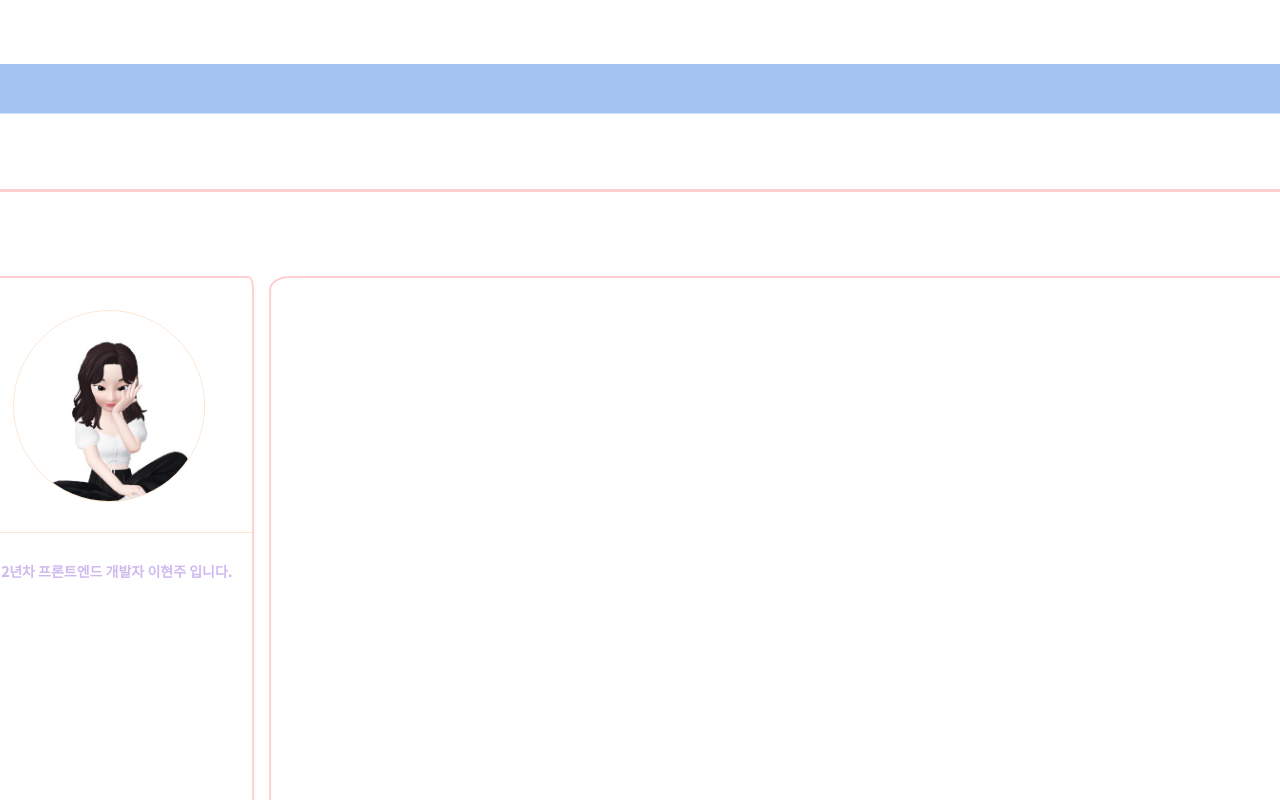
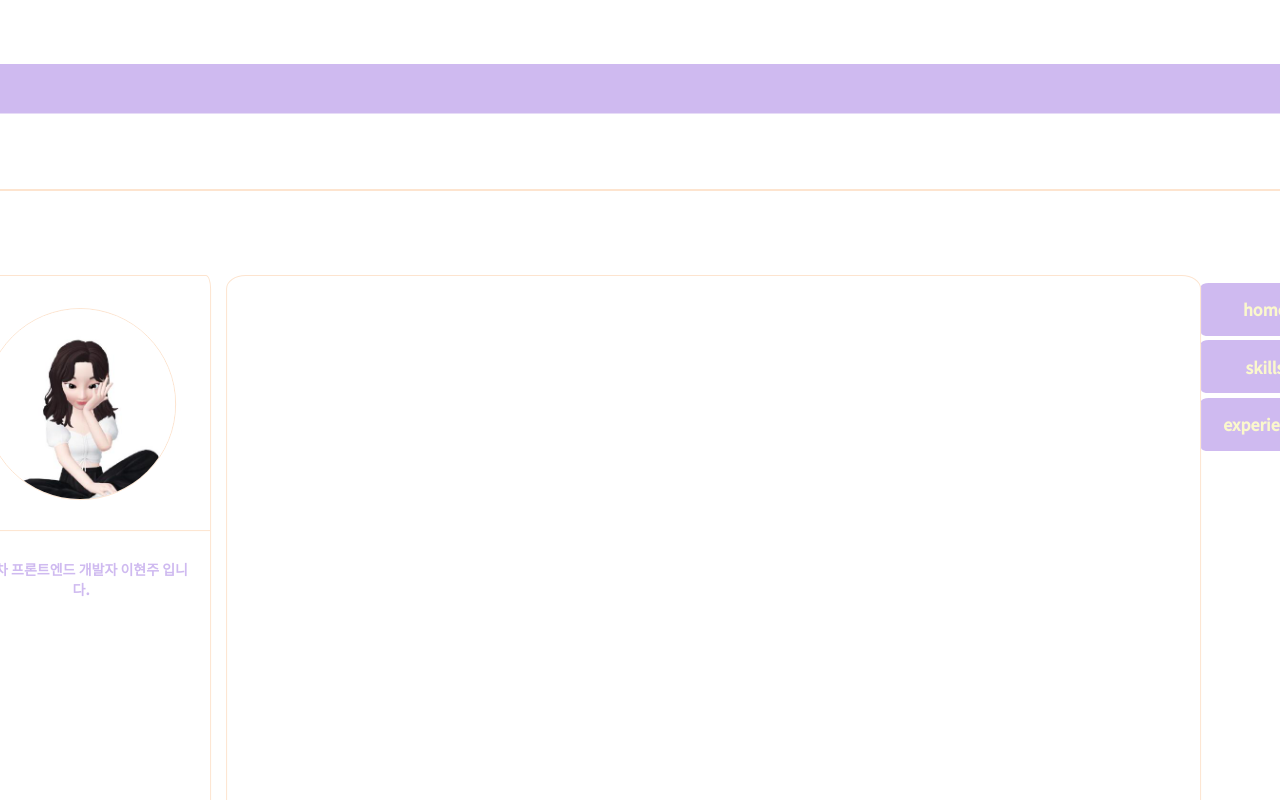
Before and after one commit to madisonrubylee/madison-blog-pure, a Next.js app: page / in a window 1280 px wide. Shown: the top 800 px of the page. Built offline with nearby package versions, Linux system fonts and the light colour scheme.

Commit message:
css 수정, 메뉴 추가

```diff
--- a/components/contents/content.module.css
+++ b/components/contents/content.module.css
@@ -4,5 +4,36 @@
     margin-left: 15px;
     background-color:white;
     border-radius: 2%;
-    border: 2px solid #FFCFD2;
+    border: 1px solid #fde4cf;
 }
+
+.tabs {
+    /* height: 100%; */
+    height: 82%;
+    display: flex;
+}
+
+.tabList {
+    width: 8rem;
+    list-style: none;
+    padding-left: 0;
+  }
+
+.tabMenu {
+    height: 3.6rem;
+}
+
+.btn {
+  display: inline-block;
+  width: 100%;
+  height: 3.3em;
+  /* padding: 1rem 2rem; */
+  background: #cfbaf0 ;
+  border-radius: 6%;
+  border: none;
+  cursor: pointer;
+  font-family: inherit;
+  font-size: 1rem;
+  font-weight: bold;
+  color: #fbf8cc;
+}
--- a/components/contents/content.tsx
+++ b/components/contents/content.tsx
@@ -7,6 +7,19 @@ const Content = () => {
             <div className={styles.container}>
 
             </div>
+            <div className={styles.tabs}>
+                <ul className={styles.tabList}>
+                    <li className={styles.tabMenu}>
+                        <button className={styles.btn}>home</button>
+                    </li>
+                    <li className={styles.tabMenu}>
+                        <button className={styles.btn}>skills</button>
+                    </li>
+                    <li className={styles.tabMenu}>
+                        <button className={styles.btn}>experience</button>
+                    </li>
+                </ul>
+            </div>
         </>
     )
 }
--- a/components/homepage/homepage.module.css
+++ b/components/homepage/homepage.module.css
@@ -1,7 +1,7 @@
 .container {
     width: 1500px;
     height: 1100px;
-    background-color:#A3C4F3;
+    background-color:#cfbaf0;
     border-radius: 2%;
     position: relative;
 }
@@ -26,7 +26,7 @@
     height: 85%;
     background-color:white;
     border-radius: 2%;
-    border: 3px solid #FFCFD2;
+    border: 2px solid #fde4cf;
     display: flex;
     justify-content: center;
     align-items: center;
--- a/components/profile/profile.module.css
+++ b/components/profile/profile.module.css
@@ -3,7 +3,7 @@
     height: 80%;
     background-color:white;
     border-radius: 2%;
-    border: 2px solid #FFCFD2;
+    border: 1px solid #fde4cf;
 }
 
 .avatar {
```
